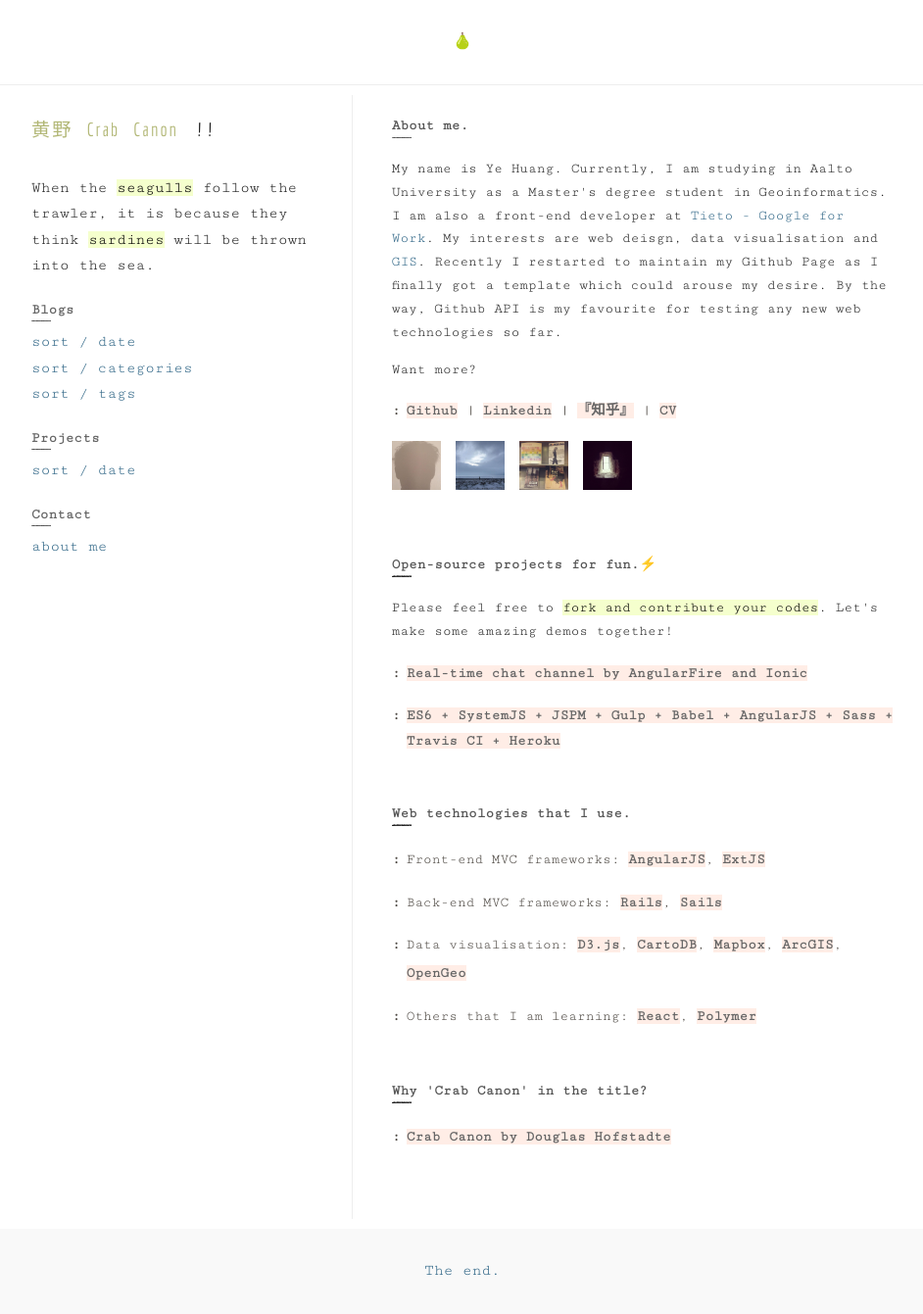
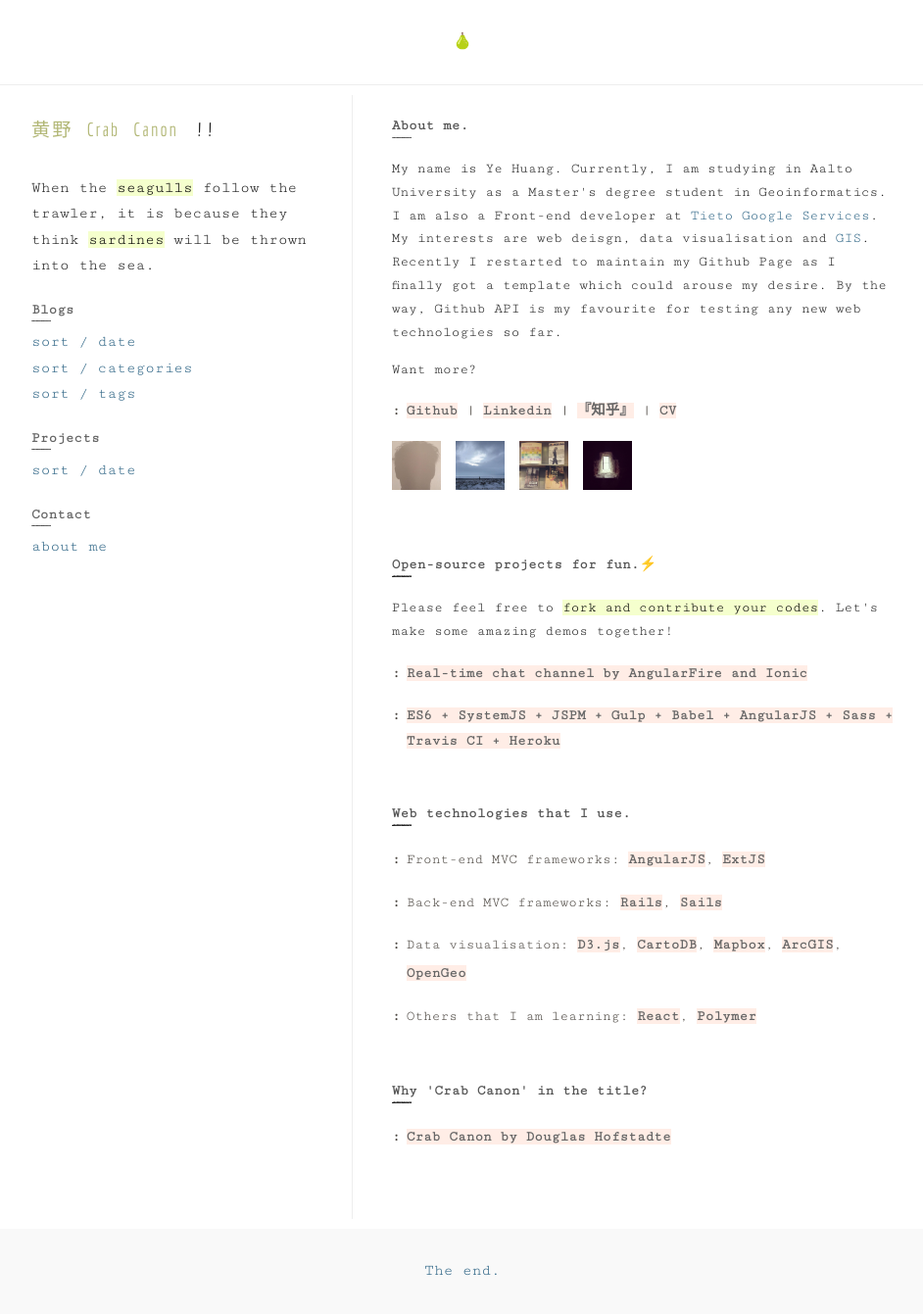
Before and after one commit to crabcanon/crabcanon.github.com, a Jekyll site: the page built from about/index.md, in a window 1280 px wide. Shown: the whole page at 98% size, without its empty margins (168-1110 px from the left). Built offline with Jekyll 4.4.1, drawn with Linux system fonts in a browser that asks for light colours; emoji names are drawn with the system emoji font.

Commit message:
Update about

```diff
--- a/about/index.md
+++ b/about/index.md
@@ -4,7 +4,7 @@
 
 <div class="about-page">
   <p class="sidebar-title about-me">About me.</p>
-  <p class="about-p">My name is Ye Huang. Currently, I am studying in Aalto University as a Master's degree student in Geoinformatics. I am also a front-end developer at <a href="http://google.tieto.com/">Tieto - Google for Work</a>. My interests are web deisgn, data visualisation and <a href="http://www.esri.com/what-is-gis">GIS</a>. Recently I restarted to maintain my Github Page as I finally got a template which could arouse my desire. By the way, Github API is my favourite for testing any new web technologies so far.</p>
+  <p class="about-p">My name is Ye Huang. Currently, I am studying in Aalto University as a Master's degree student in Geoinformatics. I am also a Front-end developer at <a href="http://google.tieto.com/">Tieto Google Services</a>. My interests are web deisgn, data visualisation and <a href="http://www.esri.com/what-is-gis">GIS</a>. Recently I restarted to maintain my Github Page as I finally got a template which could arouse my desire. By the way, Github API is my favourite for testing any new web technologies so far.</p>
   <p class="about-p">Want more?</p>
   <ul class="list">
     <li><a href="https://github.com/crabcanon">Github</a> | <a href="https://fi.linkedin.com/pub/huang-ye/4a/668/425">Linkedin</a> | <a href="http://www.zhihu.com/people/ye-huang-7-35">『知乎』</a> | <a href="/images/CV.pdf">CV</a></li>
@@ -27,7 +27,7 @@
   <p class="about-p">Please feel free to <mark>fork and contribute your codes</mark>. Let's make some amazing demos together!</p>
   <ul class="list">
     <li><a href="https://github.com/crabcanon/AngularFire-Chat">Real-time chat channel by AngularFire and Ionic</a></li>
-    <li><a href="https://github.com/crabcanon/kiosked-assignment">ES6 + SystemJS + JSPM + Gulp + Babel + AngularJS + Sass + Travis CI + Heroku</a>
+    <li><a href="https://github.com/crabcanon/angular-es6-demo">ES6 + SystemJS + JSPM + Gulp + Babel + AngularJS + Sass + Travis CI + Heroku</a>
     </li>
   </ul>
 </div>
```
